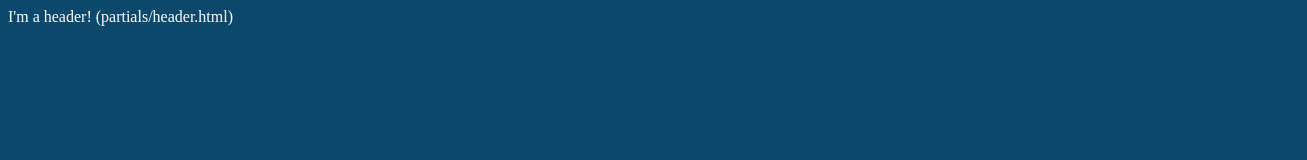
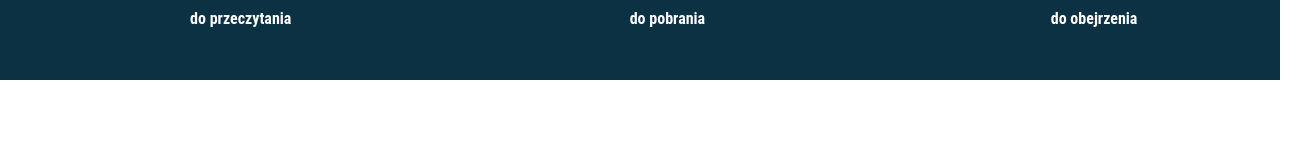
Before and after one commit to ztach/moj_starter, a website: page app/partials/header.html in a window 1280 px wide. Shown: the whole page, 1307 px wide, since content can reach past the window. Drawn offline with nearby package versions, Linux system fonts and the light colour scheme; files that its build step writes are made by us from their sources.

Commit message:
wstepne style

```diff
--- a/app/partials/header.html
+++ b/app/partials/header.html
@@ -9,6 +9,12 @@
   <link rel="stylesheet" href="/css/main.css">
  </head>
  <body>
-  <header>
-    I'm a header! (partials/header.html)
+  <header class="header">
+    <nav class="nav">
+      <li class="nav__item"><a href="/do_przeczytania" class="nav__link">do przeczytania</a></li>
+      <li class="nav__item"><a href="/do_pobrania"     class="nav__link">do pobrania</a></li>
+      <li class="nav__item"><a href="/do_obejrzenia"   class="nav__link">do obejrzenia</a></li>
+      <!-- <li class="nav__item"><a href="" class="nav__link"></a></li> -->
+    </nav>
+
   </header>
--- a/app/scss/main.scss
+++ b/app/scss/main.scss
@@ -1,7 +1,55 @@
 @import "variables.scss";
 
 
-body {
-	background: $darkBlue;
-	color: #fff;
+* {
+	nargin:0;
+	padding:0;
 }
+
+.header {
+	position: absolute;
+	width: 100vw;
+	height: 10%;
+	left: 0px;
+	top: 0px;
+
+	background-color: #0B3142;
+}
+
+.nav {
+	position: absolute;
+	width: 100%;
+	left: 2.14%;
+	right: 1.94%;
+	top: 10%;
+
+
+	font-family: Roboto Condensed;
+	font-style: normal;
+	font-weight: bold;
+	font-size: 16px;
+	line-height: 22px;
+	display: flex;
+	align-items: center;
+	text-align: center;
+	color:white;
+
+
+}
+
+.nav__item{
+	width: 70%;
+	list-style: none;
+}
+
+.nav__link {
+	color:white;
+	text-decoration: none;
+
+	border-bottom: 8px #0B3142 solid;
+}
+
+.nav__link:hover{
+	color:yellow;
+	border-bottom: 8px yellow solid;
+}
--- a/package.json
+++ b/package.json
@@ -15,5 +15,8 @@
     "gulp-plumber": "^1.2.0",
     "gulp-sass": "^3.1.0",
     "gulp-uglify": "^3.0.0"
+  },
+  "dependencies": {
+    "gh-pages": "^2.0.1"
   }
 }
```
Also changed, not shown: app/content/index.html (+9 -2 lines), 1 other file.
